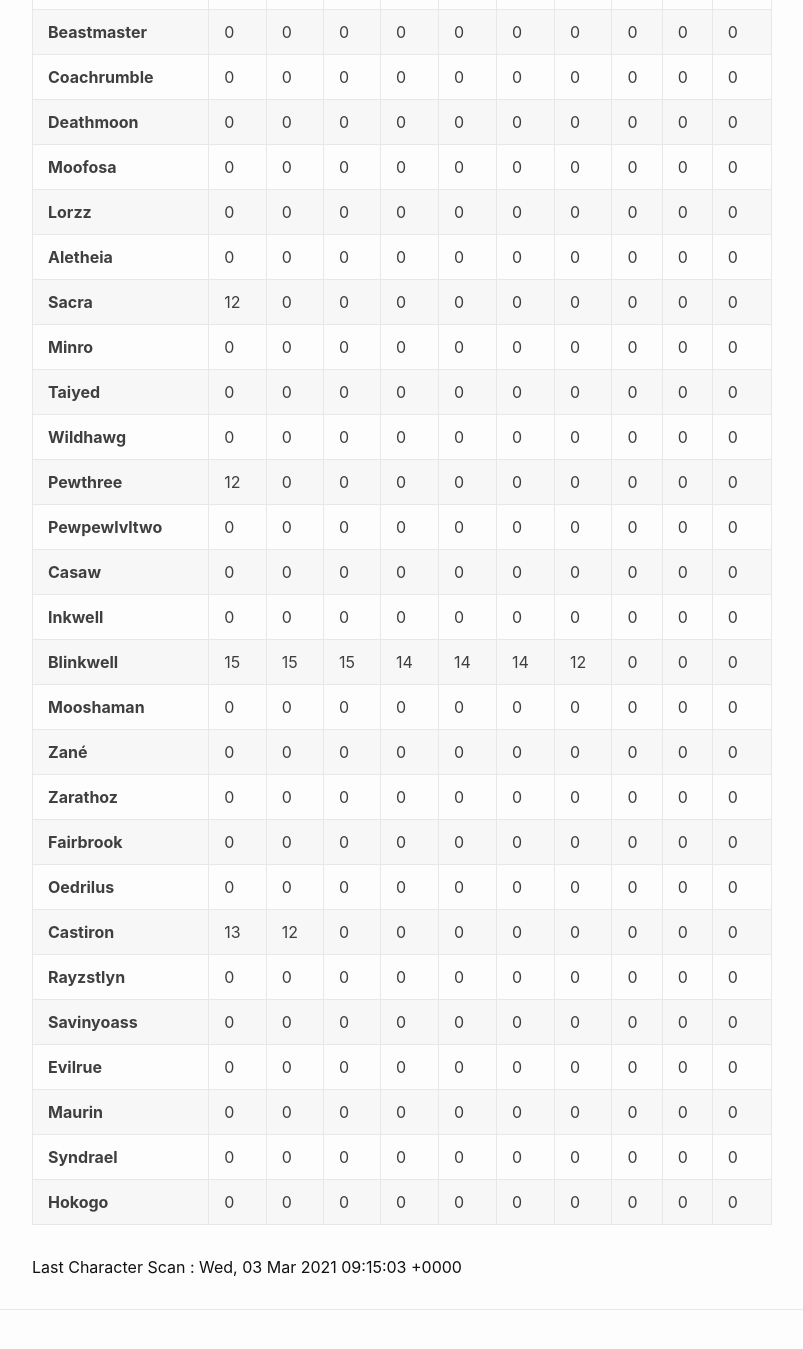
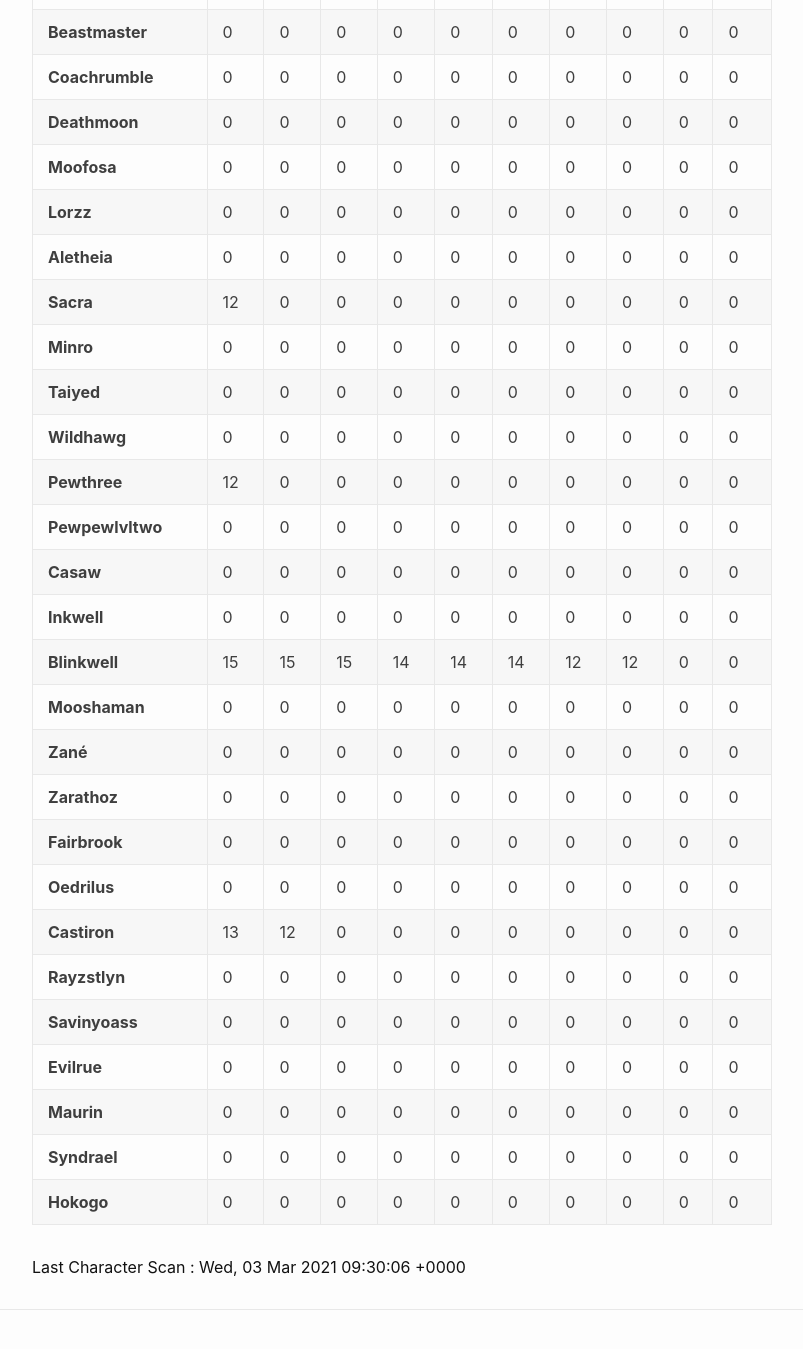
Before and after one commit to eldertribunal/keystonetracker, a Jekyll site: the page built from weekly.md, in a window 1280 px wide and 1400 px high, scrolled down 314 px. Shown: the top 1349 px of the window, without its empty margins (126-929 px from the left). Built offline with Jekyll 4.4.1, drawn with Linux system fonts in a browser that asks for light colours.

Commit message:
auto scan Wed Mar  3 09:30:43 UTC 2021

```diff
--- a/_data/scanned.json
+++ b/_data/scanned.json
@@ -1,3 +1,3 @@
 {
-  "timestamp": 1614762903
+  "timestamp": 1614763806
 }
--- a/_data/weekly.json
+++ b/_data/weekly.json
@@ -264,7 +264,7 @@
       14,
       14,
       12,
-      0,
+      12,
       0,
       0
     ]
```
